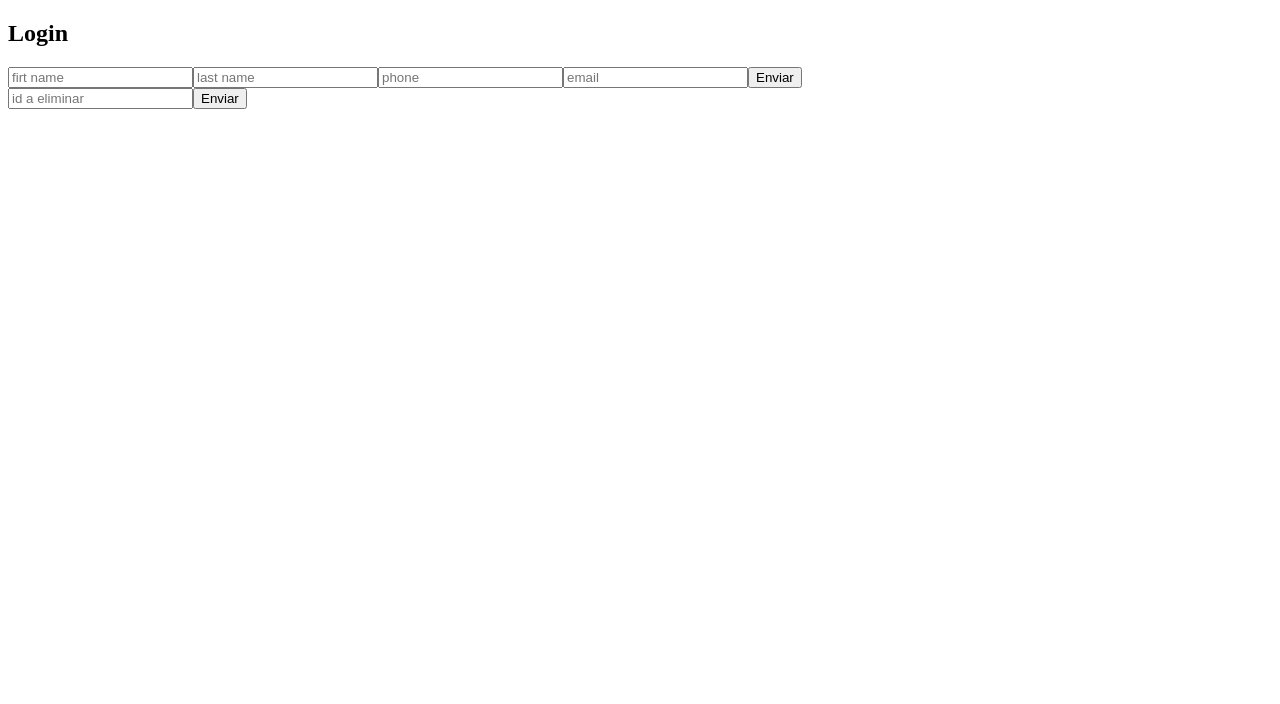
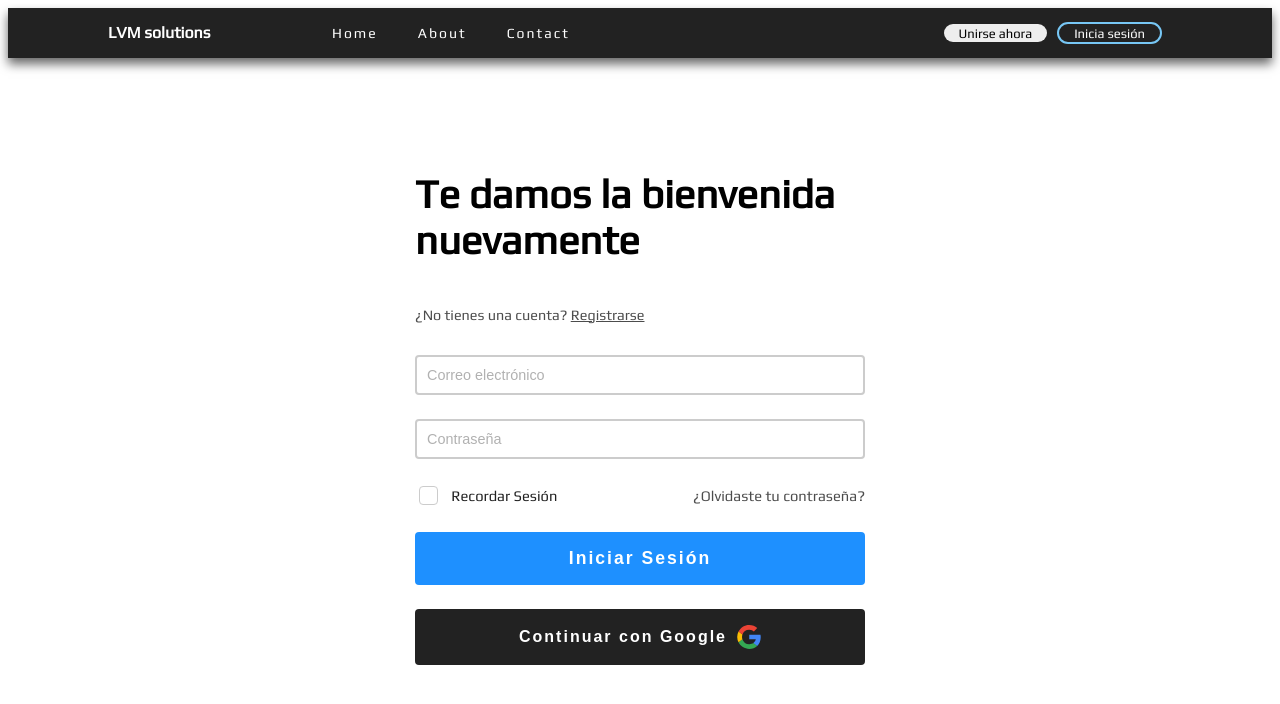
Before and after one commit to Mnl0/proyecto-titulo, a React (Create React App) app in the folder front/: page /login in a window 1280 px wide. Shown: the top 704 px of the page. Built offline with nearby package versions, Linux system fonts and the light colour scheme.

Commit message:
fetch clienteController login, ajustamos fuentes del navBar

```diff
--- a/front/src/App.css
+++ b/front/src/App.css
@@ -0,0 +1,8 @@
+@font-face {
+	font-family: "Play-Regular";
+	src: url("./fonts/Play-Regular.ttf");
+}
+
+body {
+	font-family: "Play-Regular", system-ui;
+}
--- a/front/src/App.js
+++ b/front/src/App.js
@@ -1,12 +1,15 @@
 import './App.css';
 import { BrowserRouter, Routes, Route } from 'react-router-dom';
-import { Login } from './components/Login';
-
+import Login from './views/Login.jsx'
+import Home from './views/Home.jsx';
+import GlobalNavbar from './components/GlobalNavbar.js'
 function App() {
   return (
     <BrowserRouter>
+      <GlobalNavbar />
       <Routes>
         <Route path='/login' element={<Login />} />
+        <Route path='/' element={<Home />} />
       </Routes>
     </BrowserRouter>
   )
--- a/front/src/components/GlobalNavbar.js
+++ b/front/src/components/GlobalNavbar.js
@@ -1,10 +1,10 @@
 import React from "react";
+import { Link } from "react-router-dom";
 import estilosglobal from './GlobalNavbar.module.css';
-import { Link } from "react-router-dom";
 
 const GlobalNavbar = () => {
 
-    return(
+    return (
         <nav className={estilosglobal.topNavbar}>
             <div><Link to='/' className={estilosglobal.enlace}>LVM solutions</Link></div>
             <ul className={estilosglobal.globalLinks}>
--- a/front/src/components/GlobalNavbar.module.css
+++ b/front/src/components/GlobalNavbar.module.css
@@ -1,36 +1,40 @@
-.topNavbar{
+@font-face {
+	font-family: "Play-Regular";
+	src: url("../fonts/Play-Regular.ttf");
+}
+.topNavbar {
 	background-color: #222;
 	display: flex;
 	padding: 0 100px;
-    width: 100%;
+	/* width: 100vh; */
 	height: 50px;
-    box-shadow: 0 6px 10px rgba(0, 0, 0, .6);
+	box-shadow: 0 6px 10px rgba(0, 0, 0, 0.6);
 }
 
 /*==== LOGO NAV =========*/
-.topNavbar > div{
+.topNavbar > div {
 	flex: 1;
-    line-height: 50px;  /* Esta altura debe coincidir con la altura del topNavbar. */
+	line-height: 50px; /* Esta altura debe coincidir con la altura del topNavbar. */
 }
-.topNavbar > div > .enlace{
+.topNavbar > div > .enlace {
 	color: #fff;
 	font-weight: 600;
 	text-decoration: none;
 }
 
 /*==== GLOBAL LINKS =========*/
-.topNavbar > .globalLinks{
+.topNavbar > .globalLinks {
 	display: flex;
 	flex: 2;
 	align-items: center;
 	justify-content: start;
 }
-.topNavbar > .globalLinks > li{
+.topNavbar > .globalLinks > li {
 	list-style: none;
-    height: 100%;
-    line-height: 50px;  /* Esta altura debe coincidir con la altura del topNavbar. */
+	/* height: 100%; */
+	line-height: 50px; /* Esta altura debe coincidir con la altura del topNavbar. */
 }
-.topNavbar > .globalLinks > li > .enlace{
+.topNavbar > .globalLinks > li > .enlace {
 	color: #fff;
 	display: block;
 	padding: 0 20px;
@@ -40,19 +44,19 @@
 	transition: 0.5s;
 	text-decoration: none;
 }
-.topNavbar > .globalLinks > li > .enlace:hover{
+.topNavbar > .globalLinks > li > .enlace:hover {
 	color: #000;
 	background-color: #77c7f5;
 }
 
 /*==== SESION LINKS =========*/
-.topNavbar > .sesionLinks{
+.topNavbar > .sesionLinks {
 	display: flex;
 	flex: 3;
 	align-items: center;
 	justify-content: end;
 }
-.topNavbar > .sesionLinks > li{
+.topNavbar > .sesionLinks > li {
 	list-style: none;
 	height: 100%;
 	display: flex;
@@ -60,7 +64,7 @@
 	padding: 8px 0;
 	margin: 0 10px 0 0;
 }
-.topNavbar > .sesionLinks > li > .enlace{
+.topNavbar > .sesionLinks > li > .enlace {
 	color: #000;
 	background-color: #eee;
 	height: 100%;
@@ -72,16 +76,16 @@
 	font-size: 13px;
 	text-decoration: none;
 }
-.topNavbar > .sesionLinks > li > .enlace:hover{
+.topNavbar > .sesionLinks > li > .enlace:hover {
 	color: #fff;
 	background-color: #77c7f5;
 }
-.topNavbar > .sesionLinks > li:last-child .enlace{
+.topNavbar > .sesionLinks > li:last-child .enlace {
 	background-color: #222;
 	border: 2px solid #77c7f5;
 	color: #fff;
 }
-.topNavbar > .sesionLinks > li:last-child .enlace:hover{
+.topNavbar > .sesionLinks > li:last-child .enlace:hover {
 	background-color: #eee;
 	color: #2684bb;
 }
--- a/front/src/components/Login.jsx
+++ /dev/null
@@ -1,113 +0,0 @@
-import React, { useState } from 'react'
-const host = `http://localhost:3000/api/login`
-const urlDelete = `${host}/delete`
-const urlCreate = `${host}/auth`
-export const Login = () => {
-
-	const [value, setValue] = useState({
-		firtName: '',
-		lastName: '',
-		phone: '',
-		email: '',
-	})
-	const [valueDelete, setValueDelete] = useState('')
-
-	const handleSubmit = (event) => {
-		event.preventDefault()
-		const { firtName, lastName, phone, email } = value;
-		setValue({
-			firtName: firtName,
-			lastName: lastName,
-			phone: phone,
-			email: email,
-		})
-		if (value.firtName === '') return
-		if (value.lastName === '') return
-		if (value.phone === '') return
-		if (value.email === '') return
-		fetch(urlCreate, {
-			method: 'POST',
-			headers: {
-				'Content-Type': 'application/json',
-			},
-			body: JSON.stringify(value),
-		})
-	}
-
-	const handleChange = (event) => {
-		setValue((prev) => {
-			return {
-				...prev,
-				[event.target.name]: event.target.value,
-			}
-		})
-		console.log(value)
-	}
-
-	const handleSubmitDelete = (event) => {
-		event.preventDefault()
-		const idclient = valueDelete;
-		console.log(idclient)
-		if (idclient === undefined || idclient === '') return
-		fetch(`${urlDelete}/${idclient}`, {
-			method: 'DELETE',
-			headers: {
-				'Content-Type': 'application/json',
-			}
-		}).then((resp) => {
-			console.log(resp)
-		}).catch((error) => {
-			console.log(error)
-		})
-	}
-
-	const handleChangeDelete = (event) => {
-		setValueDelete(event.target.value);
-	}
-
-	return (
-		<div>
-			<section onSubmit={(event) => handleSubmit(event)}>
-				<h2>Login</h2>
-				<form>
-					<input
-						type='text'
-						name='firtName'
-						placeholder='firt name'
-						onChange={(e) => handleChange(e)}
-					/>
-					<input
-						type='text'
-						name='lastName'
-						placeholder='last name'
-						onChange={(e) => handleChange(e)}
-					/>
-					<input
-						type='text'
-						name='phone'
-						placeholder='phone'
-						onChange={(e) => handleChange(e)}
-					/>
-					<input
-						type='text'
-						name='email'
-						placeholder='email'
-						onChange={(e) => handleChange(e)}
-					/>
-					<button type='submit'>Enviar</button>
-				</form>
-
-				<form onSubmit={(event) => handleSubmitDelete(event)}>
-					<input
-						type='text'
-						name='idclient'
-						placeholder='id a eliminar'
-						onChange={(e) => handleChangeDelete(e)}
-					/>
-					<button type='submit'>Enviar</button>
-				</form>
-			</section>
-		</div>
-
-	)
-}
--- a/front/src/views/Login.jsx
+++ b/front/src/views/Login.jsx
@@ -1,16 +1,61 @@
 import { Link } from "react-router-dom";
 import estilos from './Login.module.css';
+import { useState } from "react";
 
 const Login = () => {
+    const [formulario, setFormulario] = useState()
 
+    function handleChance(evnt) {
+        setFormulario({
+            ...formulario,
+            [evnt.target.name]: evnt.target.value
+        })
+    }
+
+    function handleSubmit(evnt) {
+        evnt.preventDefault()
+        if (!handleValidation) {
+            console.log('ver de que manera valdamos si asi o en de otra forma')
+            return
+        }
+        fetch('http://localhost:3000/api/login/auth', {
+            method: "POST",
+            body: JSON.stringify(formulario),
+            headers: { "Content-type": "application/json" }
+        }).then(response => {
+            console.log(response)
+            console.log('esta es la respuesta una vez procesada la solicitud parece que hay que parsearlo')
+        })
+
+    }
+
+    function handleValidation() {
+        const { email, password } = formulario;
+        if (typeof email !== 'string' || typeof password !== 'string') {
+            console.log('error en el parametro de los datos')//aca deberia de pintarse los inpurt de colo r rojo
+            return false
+        }
+        return true
+    }
     return (
         <section className={estilos.loginSection}>
             <div className={estilos.loginContainer}>
                 <p className={estilos.saludo}>Te damos la bienvenida nuevamente</p>
                 <p>¿No tienes una cuenta? <Link className={estilos.linkRegister}>Registrarse</Link></p>
-                <form>
-                    <input type="email" name="email" placeholder="Correo electrónico" autoComplete="off"/>
-                    <input type="password" name="password" placeholder="Contraseña"/>
+                <form onSubmit={(evnt) => handleSubmit(evnt)}>
+                    <input
+                        type="email"
+                        name="email"
+                        placeholder="Correo electrónico"
+                        autoComplete="off"
+                        onChange={(evnt) => handleChance(evnt)}
+                    />
+                    <input
+                        type="password"
+                        name="password"
+                        placeholder="Contraseña"
+                        onChange={(evnt) => handleChance(evnt)}
+                    />
                     <div>
                         <div className={estilos.checkContainer}>
                             <input type="checkbox" name="recordar" className="chkRecordar" id="chkRecordar" />
```
Lines whose indentation alone changed are shown as unchanged.
